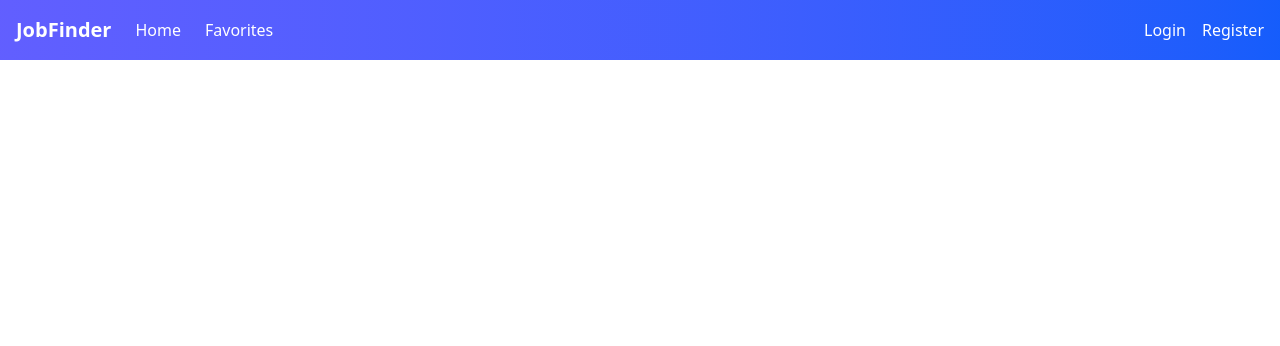
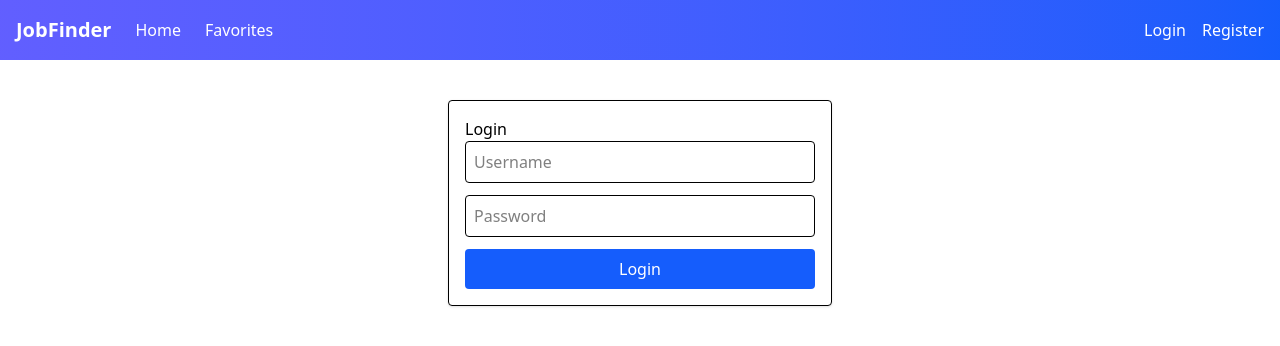
Before and after one commit to djordjebradonjic/job-finder-frontend, a React (Vite) app in the folder job-finder-app/: page /login in a window 1280 px wide. Shown: the top 346 px of the page. Built offline with nearby package versions, Linux system fonts and the light colour scheme.

Commit message:
Login implemented

```diff
--- a/job-finder-app/src/App.jsx
+++ b/job-finder-app/src/App.jsx
@@ -2,6 +2,8 @@ import Favorites from "./pages/Favorites";
 import HomePage from "./pages/HomePage";
 import { BrowserRouter as Router, Routes, Route } from "react-router-dom";
 import MainNavBar from "./components/MainNavBar";
+import Login from "./pages/Login";
+import Register from "./pages/Register";
 
 function App() {
   return (
@@ -10,6 +12,8 @@ function App() {
       <Routes>
         <Route path="/" element={<HomePage />}></Route>
         <Route path="/favorites" element={<Favorites />}></Route>
+        <Route path="/login" element={<Login />} />
+        <Route path="/register" element={<Register />} />
       </Routes>
     </Router>
   );
--- /dev/null
+++ b/job-finder-app/src/pages/Login.jsx
@@ -0,0 +1,62 @@
+import { useNavigate } from "react-router-dom";
+import axios from "axios";
+import React, { useState } from "react";
+
+function Login() {
+  const [username, setUsername] = useState("");
+  const [password, setPassword] = useState("");
+  const navigate = useNavigate();
+
+  const handleSubmit = async (e) => {
+    e.preventDefault();
+    try {
+      const response = await axios.post("http://localhost:8080/login", {
+        username,
+        password,
+      });
+
+      if (response.data === "Fail") {
+        alert("Invalid credentials");
+      } else {
+        localStorage.setItem("token", response.data);
+        navigate("/");
+      }
+    } catch (error) {
+      console.error("Login error:", error);
+      alert("Login failed. Please try again.");
+    }
+  };
+
+  return (
+    <form
+      onSubmit={handleSubmit}
+      className="max-w-sm mx-auto p-4 border rounded mt-10 shadow"
+    >
+      <h2>Login</h2>
+      <input
+        type="text"
+        placeholder="Username"
+        value={username}
+        onChange={(e) => setUsername(e.target.value)}
+        className="w-full p-2 mb-3 border rounded"
+        required
+      />
+      <input
+        type="password"
+        placeholder="Password"
+        value={password}
+        onChange={(e) => setPassword(e.target.value)}
+        className="w-full p-2 mb-3 border rounded"
+        required
+      />
+      <button
+        type="submit"
+        className="w-full bg-blue-600 text-white p-2 rounded hover:bg-blue-800"
+      >
+        Login
+      </button>
+    </form>
+  );
+}
+
+export default Login;
--- /dev/null
+++ b/job-finder-app/src/pages/Register.jsx
@@ -0,0 +1,4 @@
+function Register() {
+  return <></>;
+}
+export default Register;
```
